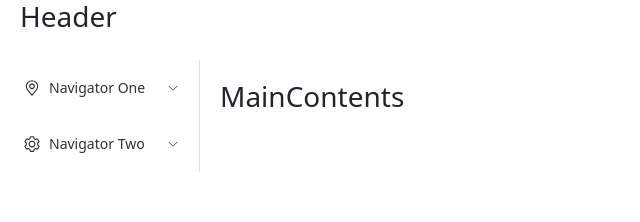
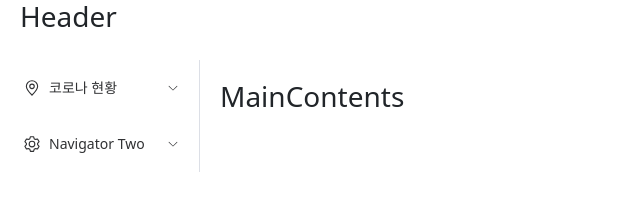
Before and after one commit to yojulab/with_vue, a Vue app: page / in a window 1280 px wide. Shown: the top 222 px of the page, without its empty margins (0-640 px from the left). Built offline with nearby package versions, Linux system fonts and the light colour scheme.

Commit message:
add aside layout

```diff
--- a/src/components/coronaApp/CoronaApp.vue
+++ b/src/components/coronaApp/CoronaApp.vue
@@ -3,7 +3,9 @@
     <el-container>
       <el-header><HeaderLayout /></el-header>
       <el-container>
-        <el-aside width="200px"><AsideLayout /></el-aside>
+        <el-aside width="200px"
+          ><AsideLayout :isCollapse="isCollapse.value"
+        /></el-aside>
         <el-main><MainLayout /></el-main>
       </el-container>
     </el-container>
@@ -14,6 +16,8 @@
 import HeaderLayout from "./layouts/HeaderLayout.vue";
 import AsideLayout from "./layouts/AsideLayout.vue";
 import MainLayout from "./MainLayout.vue";
+import useBreakpoint from "@/composables/use_breakpoint.js";
+import { computed } from "vue";
 
 export default {
   components: {
@@ -21,6 +25,16 @@ export default {
     AsideLayout,
     MainLayout,
   },
+  setup() {
+    const type = useBreakpoint();
+    // console.log("CoronaApp : type ", type.value);
+
+    const isCollapse = computed(() => type.value === "sm");
+    console.log("return CoronaApp : isCollapse ", isCollapse.value);
+    return {
+      isCollapse,
+    };
+  },
 };
 </script>
 
--- a/src/components/coronaApp/layouts/AsideLayout.vue
+++ b/src/components/coronaApp/layouts/AsideLayout.vue
@@ -2,26 +2,25 @@
   <el-row class="tac">
     <el-col>
       <el-menu
-        default-active="2"
+        default-active="1"
         class="el-menu-vertical-demo"
-        @open="handleOpen"
-        @close="handleClose"
+        :collapse="isCollapse"
       >
-        <el-sub-menu index="1">
+        <el-sub-menu
+          :index="menu.index"
+          v-for="(menu, idx) in menuItems"
+          :key="idx"
+        >
           <template #title>
-            <el-icon><location /></el-icon>
-            <span>Navigator One</span>
+            <el-icon><component :is="menu.icon" /></el-icon>
+            <span>{{ menu.title }}</span>
           </template>
-          <el-menu-item index="1-1">item one</el-menu-item>
-          <el-menu-item index="1-2">item two</el-menu-item>
-        </el-sub-menu>
-        <el-sub-menu index="2">
-          <template #title>
-            <el-icon><setting /></el-icon>
-            <span>Navigator Two</span>
-          </template>
-          <el-menu-item index="2-1">item one</el-menu-item>
-          <el-menu-item index="2-2">item two</el-menu-item>
+          <el-menu-item
+            :index="child.index"
+            v-for="(child, idx) in menu.children"
+            :key="idx"
+            >{{ child.title }}</el-menu-item
+          >
         </el-sub-menu>
       </el-menu>
     </el-col>
@@ -30,11 +29,61 @@
 
 <script>
 import { Location, Setting } from "@element-plus/icons-vue";
+import { reactive, toRefs } from "vue";
 export default {
   components: {
     Location,
     Setting,
   },
+  props: {
+    isCollapse: {
+      type: Object,
+    },
+  },
+
+  setup() {
+    const state = reactive({
+      menuItems: [
+        {
+          title: "코로나 현황",
+          index: "1",
+          icon: "Location",
+          children: [
+            {
+              title: "국가별 현황",
+              index: "1-1",
+              component: "item one",
+            },
+            {
+              title: "국내 현황",
+              index: "1-2",
+              component: "item one",
+            },
+          ],
+        },
+        {
+          title: "Navigator Two",
+          index: "2",
+          icon: "Setting",
+          children: [
+            {
+              title: "item one",
+              index: "2-1",
+              component: "item one",
+            },
+            {
+              title: "item two",
+              index: "2-2",
+              component: "item one",
+            },
+          ],
+        },
+      ],
+    });
+    return {
+      ...toRefs(state),
+    };
+  },
 };
 </script>
 
--- /dev/null
+++ b/src/composables/use_breakpoint.js
@@ -0,0 +1,25 @@
+import { computed, onMounted, onUnmounted, ref } from "vue";
+
+export default function useBreakpoint() {
+  let windowWidth = ref(window.innerWidth);
+  const onChangeWindowWidth = () => {
+    windowWidth.value = window.innerWidth;
+    // console.log("windowWidth : ", windowWidth.value);
+  };
+  onMounted(() => {
+    window.addEventListener("resize", onChangeWindowWidth);
+  });
+  onUnmounted(() => {
+    window.removeEventListener("resize", onChangeWindowWidth);
+  });
+  const sizeType = computed(() => {
+    let type = "lg";
+    if (windowWidth.value < 1200) {
+      type = "sm";
+    }
+    // console.log("sizeType : ", type);
+    return type;
+  });
+  console.log("return use_breakpoint : ", sizeType.value);
+  return sizeType;
+}
```
